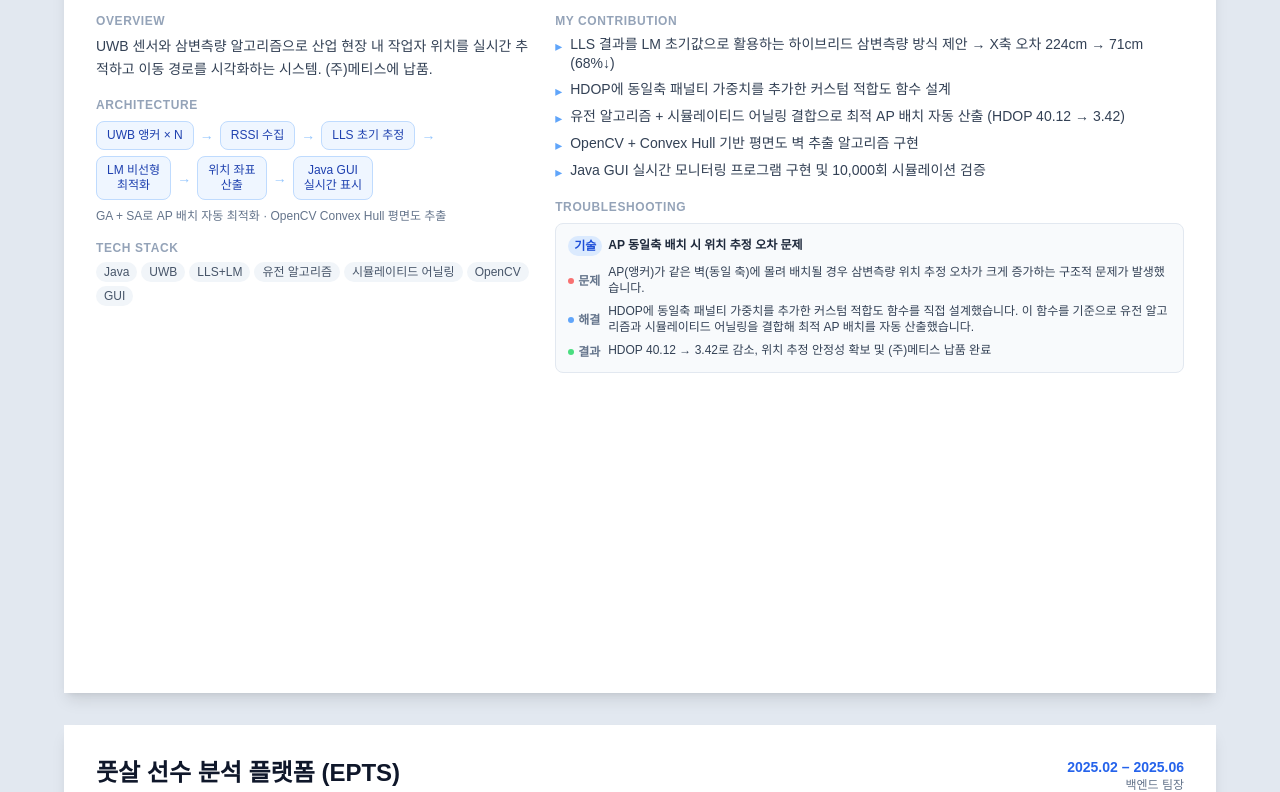
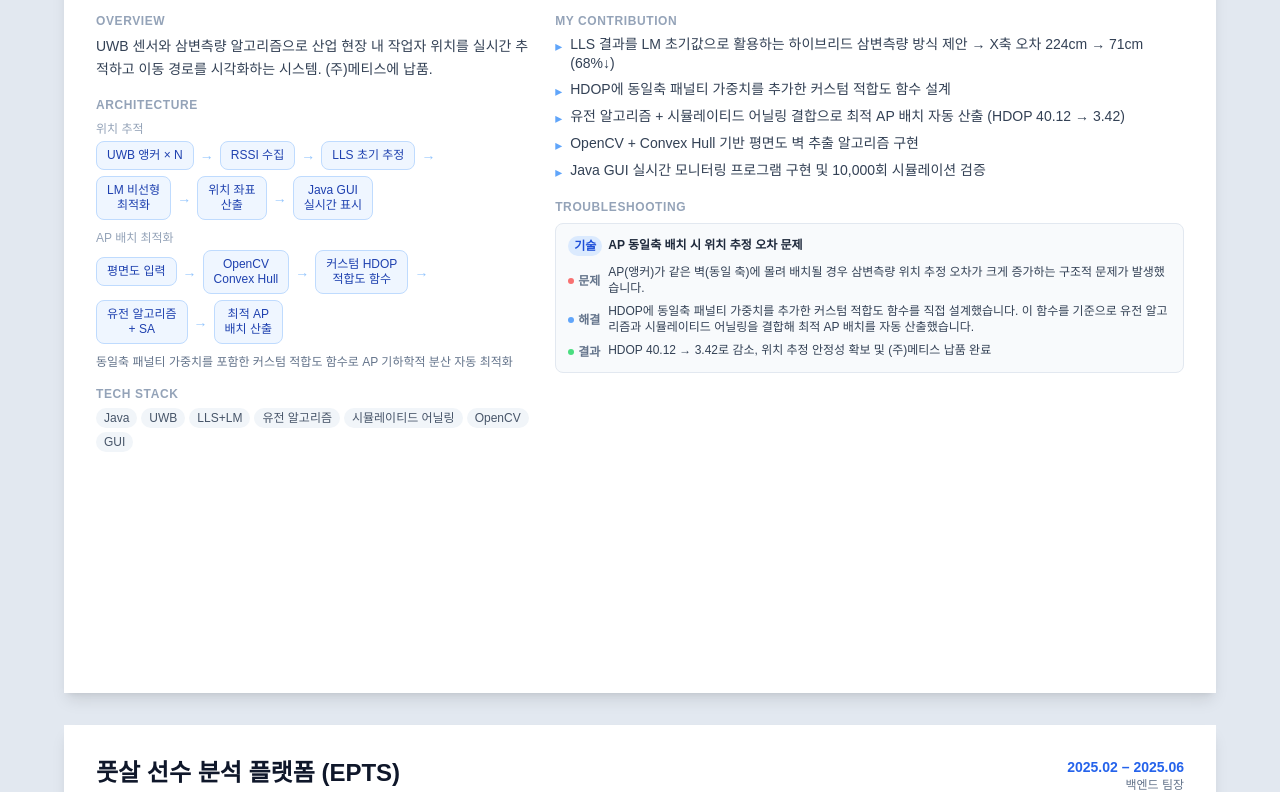
Before and after one commit to dhgus1231/portfolio, a React app: page / in a window 1280 px wide. Shown: the part 1960-2752 px from the top of the page. Built offline with nearby package versions, Linux system fonts and the light colour scheme; the HTML template or start-up script is replaced by a standard one.

Commit message:
UWB 아키텍처 2개 플로우 추가: 위치 추적 + AP 배치 최적화

```diff
--- a/src/components/ProjectPage.jsx
+++ b/src/components/ProjectPage.jsx
@@ -6,22 +6,42 @@ const categoryColor = {
   업무: 'bg-orange-100 text-orange-700',
 };
 
-function ArchitectureFlow({ flow, note }) {
+function FlowRow({ nodes }) {
   return (
-    <div>
     <div className="flex flex-wrap items-center gap-1.5">
-        {flow.map((node, i) => (
+      {nodes.map((node, i) => (
         <div key={i} className="flex items-center gap-1.5">
           <div className="bg-blue-50 border border-blue-200 text-blue-800 px-2.5 py-1.5 rounded-lg text-xs font-medium text-center whitespace-pre-line leading-tight">
             {node}
           </div>
-            {i < flow.length - 1 && (
+          {i < nodes.length - 1 && (
             <span className="text-blue-300 font-bold text-sm">→</span>
           )}
         </div>
       ))}
     </div>
-      {note && <p className="text-xs text-slate-500 mt-2">{note}</p>}
+  );
+}
+
+function ArchitectureFlow({ architecture }) {
+  // flows 배열이 있으면 복수 플로우, 없으면 단일 flow
+  const flows = architecture.flows
+    ? architecture.flows
+    : [{ nodes: architecture.flow }];
+
+  return (
+    <div className="flex flex-col gap-2.5 print:gap-2">
+      {flows.map((f, i) => (
+        <div key={i}>
+          {f.label && (
+            <p className="text-xs text-slate-400 font-medium mb-1">{f.label}</p>
+          )}
+          <FlowRow nodes={f.nodes} />
+        </div>
+      ))}
+      {architecture.note && (
+        <p className="text-xs text-slate-500">{architecture.note}</p>
+      )}
     </div>
   );
 }
@@ -84,7 +104,7 @@ export default function ProjectPage({ projectKey }) {
 
           <div>
             <p className="text-xs font-semibold text-slate-400 uppercase tracking-wider mb-2">Architecture</p>
-            <ArchitectureFlow flow={project.architecture.flow} note={project.architecture.note} />
+            <ArchitectureFlow architecture={project.architecture} />
           </div>
 
           <div>
--- a/src/data/profile.js
+++ b/src/data/profile.js
@@ -45,8 +45,17 @@ export const profile = {
       role: '학부연구생 (기여도 50%)',
       overview: 'UWB 센서와 삼변측량 알고리즘으로 산업 현장 내 작업자 위치를 실시간 추적하고 이동 경로를 시각화하는 시스템. (주)메티스에 납품.',
       architecture: {
-        flow: ['UWB 앵커 × N', 'RSSI 수집', 'LLS 초기 추정', 'LM 비선형\n최적화', '위치 좌표\n산출', 'Java GUI\n실시간 표시'],
-        note: 'GA + SA로 AP 배치 자동 최적화 · OpenCV Convex Hull 평면도 추출',
+        flows: [
+          {
+            label: '위치 추적',
+            nodes: ['UWB 앵커 × N', 'RSSI 수집', 'LLS 초기 추정', 'LM 비선형\n최적화', '위치 좌표\n산출', 'Java GUI\n실시간 표시'],
+          },
+          {
+            label: 'AP 배치 최적화',
+            nodes: ['평면도 입력', 'OpenCV\nConvex Hull', '커스텀 HDOP\n적합도 함수', '유전 알고리즘\n+ SA', '최적 AP\n배치 산출'],
+          },
+        ],
+        note: '동일축 패널티 가중치를 포함한 커스텀 적합도 함수로 AP 기하학적 분산 자동 최적화',
       },
       contribution: [
         'LLS 결과를 LM 초기값으로 활용하는 하이브리드 삼변측량 방식 제안 → X축 오차 224cm → 71cm (68%↓)',
```
Lines whose indentation alone changed are shown as unchanged.
